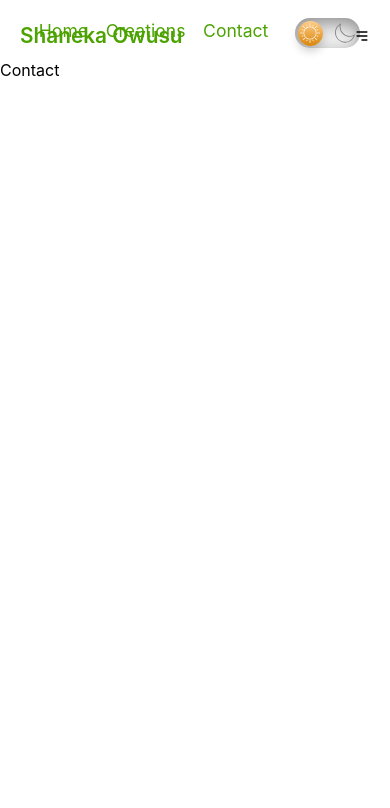
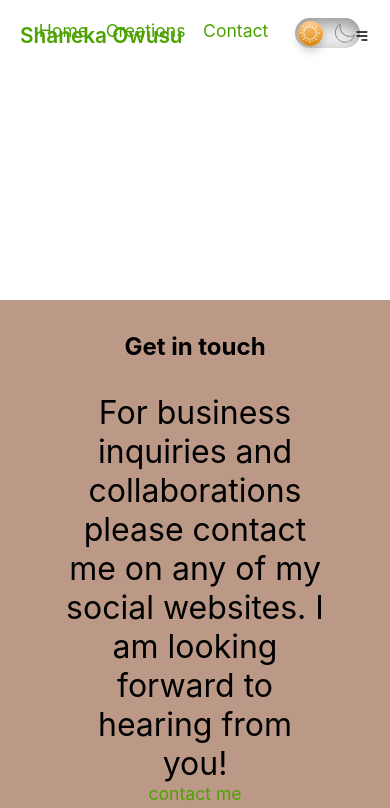
Before and after one commit to gkojunior/Neeks_website, a React (Create React App) app: page /contact in a window 390 px wide. Shown: the top 808 px of the page. Built offline with nearby package versions, Linux system fonts and the light colour scheme.

Commit message:
updated file

```diff
--- a/package.json
+++ b/package.json
@@ -3,7 +3,6 @@
   "version": "0.1.0",
   "private": true,
   "dependencies": {
-    "@babel/plugin-proposal-private-property-in-object": "^7.21.11",
     "react": "^18.2.0",
     "react-dom": "^18.2.0",
     "react-icons": "^4.10.1",
@@ -38,6 +37,7 @@
     ]
   },
   "devDependencies": {
+    "@babel/plugin-proposal-private-property-in-object": "^7.21.11",
     "@types/react": "^18.0.27",
     "@types/react-dom": "^18.0.10",
     "@vitejs/plugin-react": "^3.1.0",
--- /dev/null
+++ b/src/components/modules/contact/Contact.css
@@ -0,0 +1,76 @@
+.connect {
+	min-height: 40vh;
+	position: relative;
+	padding: 10rem 0 5rem 0;
+	margin: 5rem 0;
+}
+.video-container {
+	position: absolute;
+	top: 0;
+	left: 0;
+	width: 100%;
+	height: 100%;
+	-o-object-fit: cover;
+	object-fit: cover;
+	z-index: -2;
+}
+.connect::after {
+	content: '';
+	position: absolute;
+	top: 0;
+	left: 0;
+	width: 100%;
+	height: 100%;
+	opacity: 0.7;
+	z-index: -1;
+}
+.connect {
+	display: grid;
+	place-items: center;
+}
+.video-banner .section-title {
+	margin-bottom: 2rem;
+}
+.video-text {
+	max-width: 30rem;
+}
+.video-banner {
+	background: hsl(21, 28%, 58%, 0.88);
+	padding: 2rem 4rem 11rem 4rem;
+	text-align: center;
+
+	-webkit-clip-path: polygon(
+		0% 0%,
+		100% 0%,
+		100% 75%,
+		75% 75%,
+		75% 100%,
+		50% 75%,
+		0% 75%
+	);
+	clip-path: polygon(
+		0% 0%,
+		100% 0%,
+		100% 75%,
+		75% 75%,
+		75% 100%,
+		50% 75%,
+		0% 75%
+	);
+}
+.connect {
+	-webkit-clip-path: polygon(
+		50% 0%,
+		100% 10%,
+		100% 90%,
+		50% 100%,
+		0 90%,
+		0 10%
+	);
+	clip-path: polygon(50% 0%, 100% 10%, 100% 90%, 50% 100%, 0 90%, 0 10%);
+}
+@media only screen and (max-width: 425px) {
+	.video-container {
+		display: none;
+	}
+}
--- a/src/components/modules/contact/Contact.js
+++ b/src/components/modules/contact/Contact.js
@@ -1,7 +1,30 @@
-import styles from './Contact.module.css'
+import video from '../../../assets/Vid.mp4'
+import '../contact/Contact.css'
+const Contact = () => {
+	return <section className='connect'>
+	<video
+		src={video}
+		type='video/mp4'
+		autoPlay
+		muted
+		loop
+		className='video-container'
+	/>
+	<div className='video-banner'>
+		<div className='section-title'>
+			<h2>Get in touch</h2>
+			<div className='underline'></div>
+		</div>
 
-const Contact = () => {
-	return <div className={styles.container}>Contact</div>
+		<p className='video-text'>
+			For business inquiries and collaborations please contact me on any
+			of my social websites. I am looking forward to hearing from you!
+		</p>
+		<a href='/contact' className='btn'>
+			contact me
+		</a>
+	</div>
+</section>
 }
 
 export default Contact
--- a/src/components/modules/contact/Contact.module.css
+++ /dev/null
@@ -1,3 +0,0 @@
-.container {
-	height: 90vh;
-}
--- a/src/components/modules/creations/Creations.css
+++ b/src/components/modules/creations/Creations.css
@@ -1,3 +1,3 @@
 .container{
-    height: 90vh;
+    height: 80vh;
 }
--- a/src/components/modules/creations/Creations.js
+++ b/src/components/modules/creations/Creations.js
@@ -1,20 +1,47 @@
-import { useState } from 'react'
+import React from 'react'
+import { useEffect, useState } from 'react'
 import { creations } from '../utils/data'
 import { FaQuoteRight } from 'react-icons/fa'
 import { FiChevronRight, FiChevronLeft } from 'react-icons/fi'
+import '../creations/Creations.css'
 
 const Creations = () => {
-    const [project, setProject] = useState(creations)
+	// const [project, setProject] = useState(creations)
+	const [currentPerson, setCurrentPerson] = useState(0)
 
-    const prevSlide = () => { }
-    const nextSlide =()=>{}
+	const prevSlide = () => {
+		setCurrentPerson((oldPerson) => {
+			const result = (oldPerson - 1 + creations.length) % creations.length
+			return result
+		})
+	}
+	const nextSlide = () => {
+		setCurrentPerson((oldPerson) => {
+			const result = (oldPerson + 1) % creations.length
+			return result
+		})
+	}
 
+	useEffect(() => {
+		let sliderId = setInterval(() => {
+			nextSlide()
+		}, 5000)
+		return () => {
+			clearInterval(sliderId)
+		}
+	})
 	return (
 		<section className='slider-container'>
-			{project.map((project, index) => {
+			{creations.map((project, index) => {
 				const { id, image, title, subtitle } = project
 				return (
-                    <article className='slide' style={{transform:`translateX(${100 * index}%)`}}key={id}>
+					<article
+						className='slide'
+						style={{
+							transform: `translateX(${100 * (index - currentPerson)}%)`,
+						}}
+						key={id}
+					>
 						<img src={image} alt={title} className='person-img' />
 						<h5 className='name'>{title}</h5>
 						<p className='text'>{subtitle}</p>
@@ -24,8 +51,8 @@ const Creations = () => {
 			})}
 			<button type='button' className='prev' onClick={prevSlide}>
 				<FiChevronLeft />
-            </button>
-            <button type='button' className='next' onClick={nextSlide}>
+			</button>
+			<button type='button' className='next' onClick={nextSlide}>
 				<FiChevronRight />
 			</button>
 		</section>
--- a/src/components/modules/home/Home.js
+++ b/src/components/modules/home/Home.js
@@ -1,13 +1,15 @@
 import React from 'react'
+import Contact from '../contact/Contact'
 import Creations from '../creations/Creations'
 import Welcome from '../welcome/Welcome'
 import './home.css'
 
 const Home = () => {
   return (
-    <div className='container'>
+    <div>
       <Welcome />
       <Creations />
+      <Contact/>
     </div>
   )
 }
--- a/src/components/modules/welcome/Welcome.js
+++ b/src/components/modules/welcome/Welcome.js
@@ -1,19 +1,14 @@
 import React from 'react'
 import './welcome.css'
 import BgVideo from '../../../assets/Bg2.mp4'
-import { Link } from 'react-router-dom'
 
 const Welcome = () => {
 	return (
 		<div className='welcomePage'>
-			<video src={BgVideo}  muted loop className='video-bg' />
+			<video src={BgVideo} muted  className='video-bg' />
 			<div className='home-text'>
 				<h1>Welcome to Paradise!</h1>
-				<div className='home-btn'>
-				<Link to='/creations'>Creations</Link>
-				</div>
 			</div>
-
 		</div>
 	)
 }
--- a/src/components/modules/welcome/welcome.css
+++ b/src/components/modules/welcome/welcome.css
@@ -1,6 +1,6 @@
 .welcomePage{
     width: 100%;
-    height: 80vh;
+    height: 100vh;
     display: flex;
     flex-direction: column;
     align-items: center;
@@ -38,13 +38,9 @@
 
 .menu div:nth-of-type(2) {width: 40%;}
 
-.home-text {
-    margin-top: 4rem;
-    width: 70%;
-    display: flex;
-    flex-direction: column;
-    align-items: center;
-    z-index: 2;
+.welcomePage h1 {
+margin-top: 12rem;
+color: yellow;
 }
 
 h1 {
@@ -58,19 +54,6 @@ p {
     font-size: 2em;
 }
 
-.home-btn {
-    width: 4em;
-    height: 1em;
-    border-radius: 0.25em;
-    background-color: rgb(101, 101, 101);
-    z-index: 1;
-    font-size: 2em;
-    display: flex;
-    justify-content: center;
-    align-items: center;
-    cursor: pointer;
-}
-
 /* ---------- Animation --------------- */
 @keyframes fade {
     0% {
--- a/src/index.css
+++ b/src/index.css
@@ -2,6 +2,30 @@
   margin: 0;
   padding: 0%;
   box-sizing: border-box;
+}
+:root {
+	/* primary/main color */
+	--clr-brown-light: hsl(21, 98%, 82%, 0.88);
+
+	--clr-brown: hsla(21, 88%, 59%, 0.883);
+	--clr-brown-dark: hsla(21, 46%, 47%, 0.85);
+	--clr-white: hsl(0, 0%, 100%);
+	--clr-black: #222;
+	--transition: all 0.3s linear;
+	--spacing: 0.1rem;
+	--radius: 0.25rem;
+	--light-shadow: 0 5px 15px rgba(0, 0, 0, 0.1);
+	--dark-shadow: 0 5px 15px rgba(0, 0, 0, 0.2);
+	--max-width: 1170px;
+	--fixed-width: 620px;
+
+	/* Dark-Mode */
+	--body_background: hsl(0, 0%, 95%);
+	--body_background2: hsl(0, 0%, 100%);
+
+	--body_color: black;
+	--link_color: navy;
+	--body_color_grey: hsl(0, 0%, 0%);
 }
 
 body {
@@ -14,13 +38,23 @@ body {
   color: #000;
 }
 
+[data-theme='dark'] {
+	--body_background: #282c34;
+	--body_color_white: hsl(0, 0%, 100%);
+	--body_color_brown: hsl(21, 48%, 57%);
+	--body_color_black: hsl(0, 0%, 0%);
+	--body_color_grey: hsl(0, 0%, 87%);
+	--body_color: rgb(0, 0, 0);
+	--body_background2: #484848;
+}
+
 .slider-container {
   margin: 0 auto;
   margin-top: 10rem;
   width: 80vw;
   max-width: 800px;
   position: relative;
-  height: 450px;
+  height: 100vh;
   overflow: hidden;
 }
 .slide {
```
Also changed, not shown: 2 other files (tests, documents, lock files or other folders).
